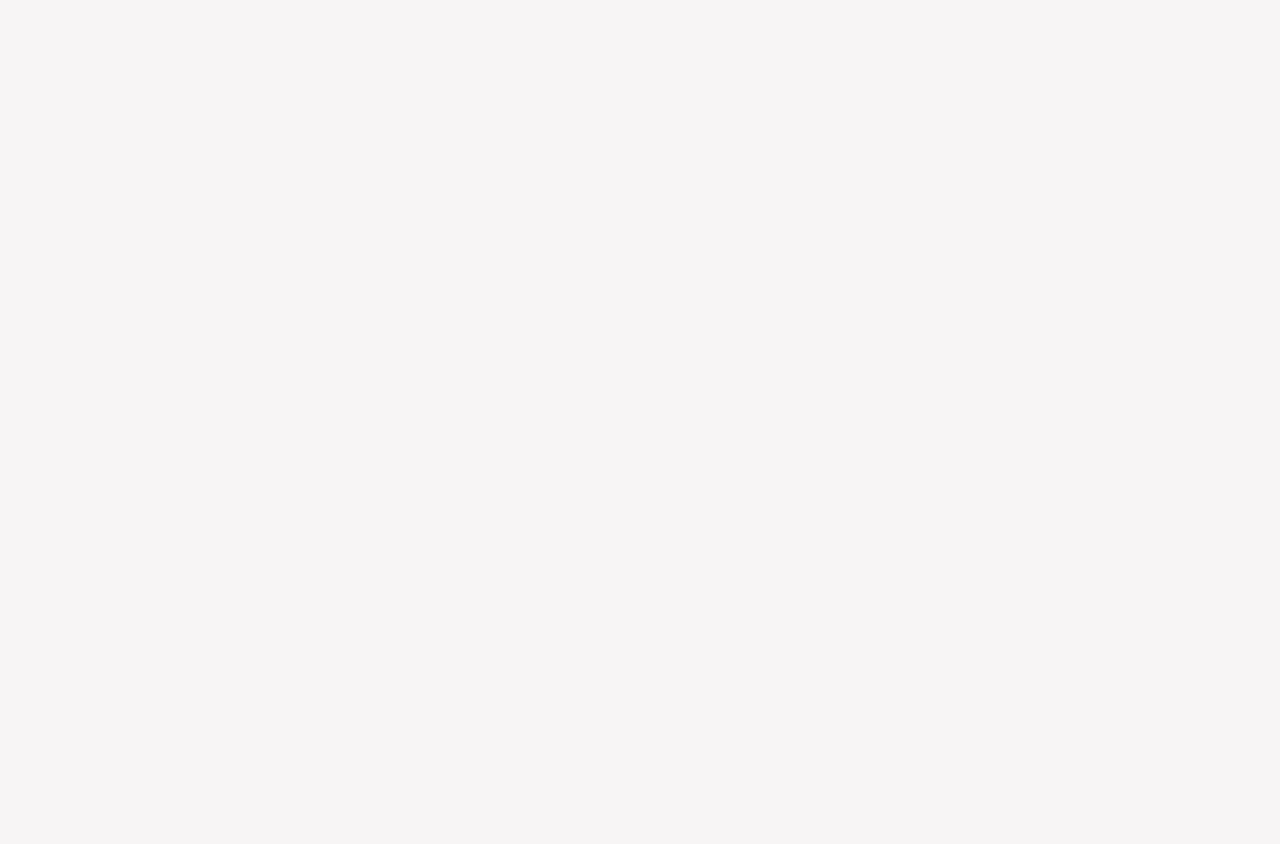
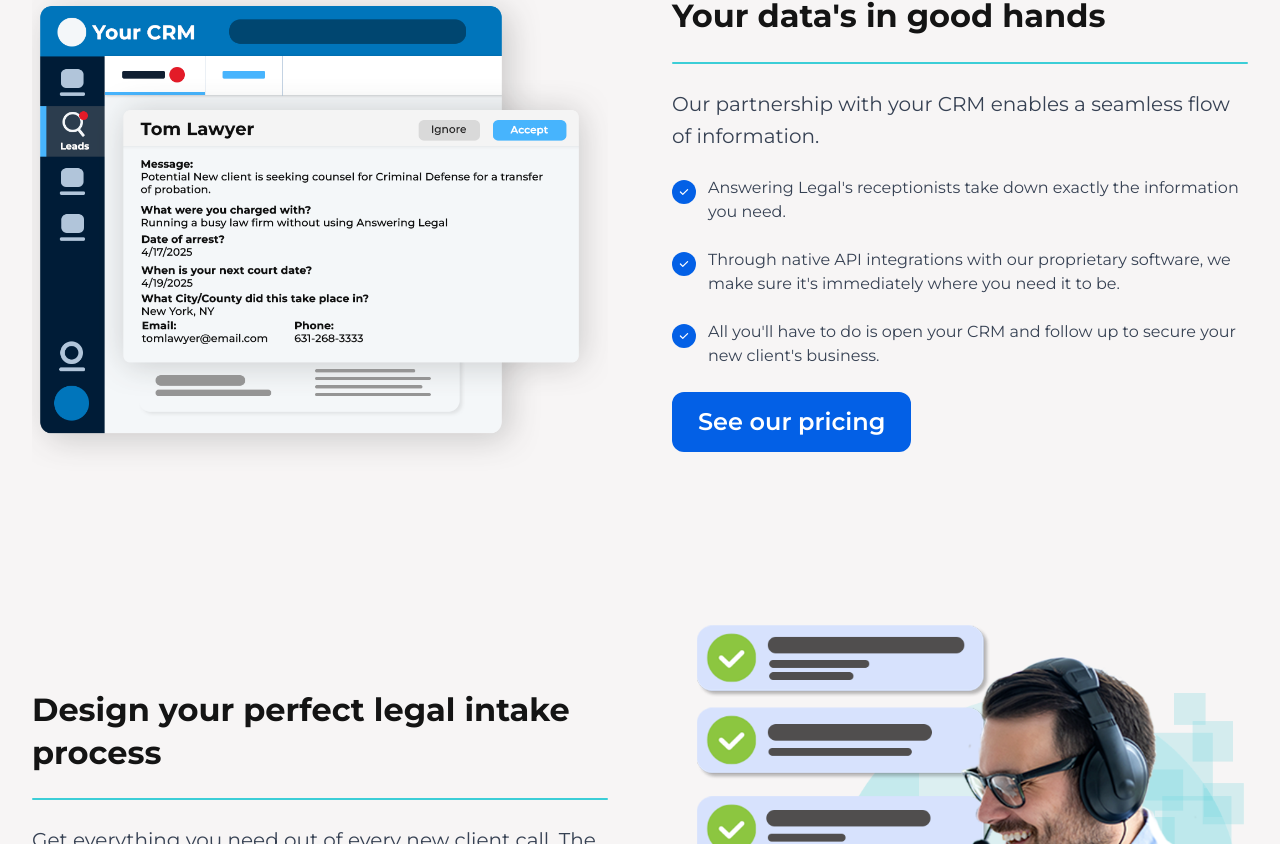
Before and after one commit to aaronm-git/answering-legal-test, a Next.js app: page / in a window 1280 px wide. Shown: the part 1376-2220 px from the top of the page. Before the commit the page ends 1286 px from the top, so only its background shows below. Built offline with nearby package versions, Linux system fonts and the light colour scheme.

Commit message:
Add split sections, Update dividers to use reusable component, and Start Slideshow section

```diff
--- a/app/globals.css
+++ b/app/globals.css
@@ -2,7 +2,7 @@
 
 :root {
   --color-royal-blue: #0360e6;
-  --color-turquoise: #3cced7;
+  --color-teal: #3cced7;
   --color-navy-blue: #162b53;
   --color-midnight-blue: #161641;
   --color-pale-blue: #cddffa;
@@ -20,7 +20,7 @@
   --color-dark: var(--color-dark);
 
   --color-royal-blue: var(--color-royal-blue);
-  --color-turquoise: var(--color-turquoise);
+  --color-teal: var(--color-teal);
   --color-navy-blue: var(--color-navy-blue);
   --color-midnight-blue: var(--color-midnight-blue);
   --color-pale-blue: var(--color-pale-blue);
@@ -49,12 +49,12 @@
   /* Typography Classes - Montserrat Font Family */
   h1,
   .h1 {
-    @apply font-sans text-[32px] lg:text-5xl font-bold;
+    @apply font-sans text-[32px] font-bold lg:text-5xl;
   }
 
   h2,
   .h2 {
-    @apply font-sans text-2xl lg:text-[32px] font-bold;
+    @apply font-sans text-2xl font-bold lg:text-[32px];
   }
 
   h3,
@@ -64,7 +64,7 @@
 
   h4,
   .subtitle1 {
-    @apply font-sans lg:text-2xl font-semibold;
+    @apply font-sans font-semibold lg:text-2xl;
   }
 
   h5,
--- a/app/page.tsx
+++ b/app/page.tsx
@@ -1,10 +1,49 @@
+import Features from "@/components/Features";
 import Hero from "@/components/Hero";
-import Features from "@/components/Features";
+import SplitSection from "@/components/SplitSection";
+import CRMGraphic from "@/images/CRM-Graphic.png";
+import ReceptionistImg from "@/images/Receptionist_IMG.png";
+import Slideshow from "@/components/Slideshow";
 export default function Home() {
   return (
     <main>
       <Hero />
       <Features />
+
+      <SplitSection
+        imagePosition='left'
+        imageSrc={CRMGraphic}
+        imageWidth={576}
+        imageAlt='CRM Integration Dashboard'
+        title="Your data's in good hands"
+        description='Our partnership with your CRM enables a seamless flow of information.'
+        bulletPoints={[
+          "Answering Legal's receptionists take down exactly the information you need.",
+          "Through native API integrations with our proprietary software, we make sure it's immediately where you need it to be.",
+          "All you'll have to do is open your CRM and follow up to secure your new client's business."
+        ]}
+        cta={{
+          text: "See our pricing",
+          href: "/",
+          variant: "primary"
+        }}
+      />
+
+      <SplitSection
+        imagePosition='right'
+        imageSrc={ReceptionistImg}
+        imageWidth={576}
+        imageAlt='Professional receptionist handling legal intake calls'
+        title='Design your perfect legal intake process'
+        description='Get everything you need out of every new client call. The virtual receptionists at our legal intake call center will use your unique specifications to perform a legal intake for every new client caller.'
+        cta={{
+          text: "See our pricing",
+          href: "/",
+          variant: "primary"
+        }}
+      />
+
+      <Slideshow />
     </main>
   );
 }
--- a/components/Features.tsx
+++ b/components/Features.tsx
@@ -1,9 +1,9 @@
-import React from "react";
-import Card from "./ui/Card";
 import AnswerLegalIcon from "@/images/AL_2ColorIcon-AnsweringService.svg";
 import ChatbotIcon from "@/images/AL_2ColorIcon-Chatbot.svg";
 import LVCv2Icon from "@/images/AL_2ColorIcon-LVCv2.svg";
 import Image, { StaticImageData } from "next/image";
+import Card from "./ui/Card";
+import Divider from "./ui/Divider";
 
 interface Feature {
   title: string;
@@ -13,19 +13,19 @@
 
 const features: Feature[] = [
   {
-    title: "Legal answering service",
+    title: "Legal answering <br /> service",
     description:
       "With 24/7 legal intake, you'll never miss a potential client's call.",
     icon: AnswerLegalIcon
   },
   {
-    title: "AI intake chatbot",
+    title: "AI intake <br /> chatbot",
     description:
       "Turn web leads into clients with a chatbot powered by the latest in AI technology.",
     icon: ChatbotIcon
   },
   {
-    title: "Live translation services",
+    title: "Live translation <br /> services",
     description:
       "Break through the language barrier and schedule video conferences with live interpreters.",
     icon: LVCv2Icon
@@ -35,13 +35,13 @@
 export default function Features() {
   return (
     <section className='relative container mx-auto px-4 py-16 lg:-mt-[174px] lg:pt-0 lg:pb-16'>
-      <h2 className='h2 mb-6 text-center text-dark lg:text-white'>
+      <h2 className='h2 text-dark mb-6 text-center lg:text-white'>
         Here&apos;s what we can do for your law firm
       </h2>
 
-      <div className='bg-turquoise mb-8 h-[2px] w-full rounded-[10px]'></div>
+      <Divider className='mb-8 rounded-[10px]' />
 
-      <div className='grid grid-cols-1 gap-8 text-center md:grid-cols-3 max-lg:px-[22px]'>
+      <div className='grid grid-cols-1 gap-8 text-center max-lg:px-[22px] md:grid-cols-3'>
         {features.map((feature) => (
           <Card key={feature.title} className='rounded-[20px] px-4 py-8 shadow'>
             <Card.Body className='flex flex-col items-center gap-6'>
@@ -52,8 +52,11 @@
                 height={100}
                 className='size-[100px]'
               />
-              <h3 className='h2'>{feature.title}</h3>
-              <div className='bg-turquoise h-[2px] w-full rounded-[5px]'></div>
+              <h3
+                className='h2'
+                dangerouslySetInnerHTML={{ __html: feature.title }}
+              ></h3>
+              <Divider className='rounded-[5px]' />
               <p className='subtitle2'>{feature.description}</p>
             </Card.Body>
           </Card>
--- /dev/null
+++ b/components/Slideshow.tsx
@@ -0,0 +1,7 @@
+
+
+export default function Slideshow() {
+  return (
+    <div>Slideshow</div>
+  )
+}
--- /dev/null
+++ b/components/SplitSection.tsx
@@ -0,0 +1,116 @@
+import Button from "@/components/ui/Button";
+import cn from "@/lib/utils/cn";
+import Image, { type StaticImageData } from "next/image";
+import Divider from "./ui/Divider";
+
+interface SplitSectionProps {
+  imagePosition?: "left" | "right";
+  imageSrc: StaticImageData;
+  imageAlt: string;
+  imageWidth?: number;
+  imageHeight?: number;
+  title: string;
+  description: string;
+  bulletPoints?: string[];
+  cta?: {
+    text: string;
+    href?: string;
+    onClick?: () => void;
+    variant?: "primary" | "secondary" | "tertiary";
+  };
+  className?: string;
+}
+
+export default function SplitSection({
+  imagePosition = "right",
+  imageSrc,
+  imageAlt,
+  imageWidth = 600,
+  imageHeight = 400,
+  title,
+  description,
+  bulletPoints,
+  cta,
+  className
+}: SplitSectionProps) {
+  return (
+    <section className={cn("py-8 lg:py-16", className)}>
+      <div className='container mx-auto px-4 lg:px-8'>
+        <div
+          className={cn(
+            "grid grid-cols-1 items-center gap-8 lg:grid-cols-2 lg:gap-16",
+            imagePosition === "left" ? "lg:grid-flow-col" : ""
+          )}
+        >
+          {/* Content Section */}
+          <div
+            className={cn(
+              "order-2 flex flex-col gap-6",
+              imagePosition === "left" ? "lg:order-2" : "lg:order-1"
+            )}
+          >
+            <h2 className='h2'>{title}</h2>
+
+            <Divider className='rounded-[5px]' />
+
+            <div className='body2 text-gray-700'>{description}</div>
+
+            {bulletPoints && bulletPoints.length > 0 && (
+              <ul className='flex flex-col gap-6'>
+                {bulletPoints.map((point, index) => (
+                  <li key={index} className='flex items-start gap-3'>
+                    <div className='bg-primary mt-1 flex h-6 w-6 flex-shrink-0 items-center justify-center rounded-full'>
+                      <svg
+                        className='h-3 w-3 text-white'
+                        fill='currentColor'
+                        viewBox='0 0 20 20'
+                      >
+                        <path
+                          fillRule='evenodd'
+                          d='M16.707 5.293a1 1 0 010 1.414l-8 8a1 1 0 01-1.414 0l-4-4a1 1 0 011.414-1.414L8 12.586l7.293-7.293a1 1 0 011.414 0z'
+                          clipRule='evenodd'
+                        />
+                      </svg>
+                    </div>
+                    <span className='text-gray-700'>{point}</span>
+                  </li>
+                ))}
+              </ul>
+            )}
+
+            {cta && (
+              <Button
+                variant={cta.variant || "primary"}
+                href={cta.href}
+                onClick={cta.onClick}
+                className='w-fit'
+              >
+                {cta.text}
+              </Button>
+            )}
+          </div>
+
+          {/* Image Section */}
+          <div
+            className={cn(
+              "order-1",
+              imagePosition === "left" ? "lg:order-1" : "lg:order-2",
+              "relative"
+            )}
+          >
+            <div className='relative'>
+              <Image
+                src={imageSrc}
+                alt={imageAlt}
+                width={imageWidth}
+                height={imageHeight}
+                className='h-auto w-full object-cover'
+                priority={false}
+              />
+            </div>
+          </div>
+        </div>
+      </div>
+    </section>
+  );
+}
--- a/components/ui/Card.tsx
+++ b/components/ui/Card.tsx
@@ -1,7 +1,7 @@
+import Article_img_placeholder from "@/images/Article_img_placeholder.jpg";
 import cn from "@/lib/utils/cn";
+import dayjs from "dayjs";
 import Image from "next/image";
-import dayjs from "dayjs";
-import Article_img_placeholder from "@/images/Article_img_placeholder.jpg";
 
 interface CardProps {
   children: React.ReactNode;
@@ -89,7 +89,7 @@
       <p className='text-primary text-base font-semibold uppercase'>
         {category}
       </p>
-      <div className='border-turquoise border-l-2 pl-4'>
+      <div className='border-teal border-l-2 pl-4'>
         <p className='text-gray subtitle2'>{formattedDate}</p>
         <h3 className='subtitle1 line-clamp-2 text-black' title={title}>
           {title}
--- /dev/null
+++ b/components/ui/Divider.tsx
@@ -0,0 +1,7 @@
+import cn from "@/lib/utils/cn";
+
+export default function Divider({ className }: { className?: string }) {
+  return (
+    <div className={cn("bg-teal h-[2px] w-full rounded-lg", className)}></div>
+  );
+}
--- a/components/ui/NavBar.tsx
+++ b/components/ui/NavBar.tsx
@@ -100,7 +100,7 @@
       </div>
 
       {/* Mobile Link */}
-      <div className='border-turquoise border-b lg:hidden'>
+      <div className='border-teal border-b lg:hidden'>
         <Link
           href={href}
           className='block py-6 text-[28px] font-bold text-white'
@@ -141,7 +141,7 @@
           </button>
 
           {isOpen && (
-            <div className='bg-turquoise absolute -bottom-1 left-0 h-1 w-full rounded-[8px] transition-all duration-300'></div>
+            <div className='bg-teal absolute -bottom-1 left-0 h-1 w-full rounded-[8px] transition-all duration-300'></div>
           )}
         </div>
 
@@ -153,7 +153,7 @@
       </div>
 
       {/* Mobile Dropdown */}
-      <div className='border-turquoise border-b lg:hidden'>
+      <div className='border-teal border-b lg:hidden'>
         <button
           type='button'
           onClick={() => setOpenDropdown(isOpen ? null : id)}
@@ -203,7 +203,7 @@
       {/* Mobile Dropdown Item */}
       <Link
         href={href}
-        className='text-turquoise py-3 text-[20px] font-normal lg:hidden'
+        className='text-teal py-3 text-[20px] font-normal lg:hidden'
       >
         {title}
       </Link>
@@ -258,7 +258,7 @@
       type='button'
       onClick={() => setMobileMenuOpen(false)}
       aria-label='Close menu'
-      className='hover:text-turquoise text-white transition-colors'
+      className='hover:text-teal text-white transition-colors'
     >
       <MdClose className='size-8' />
     </button>
```
